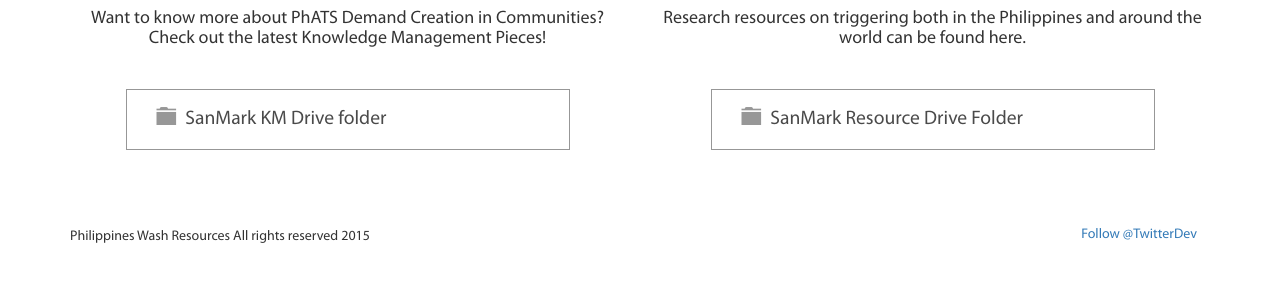
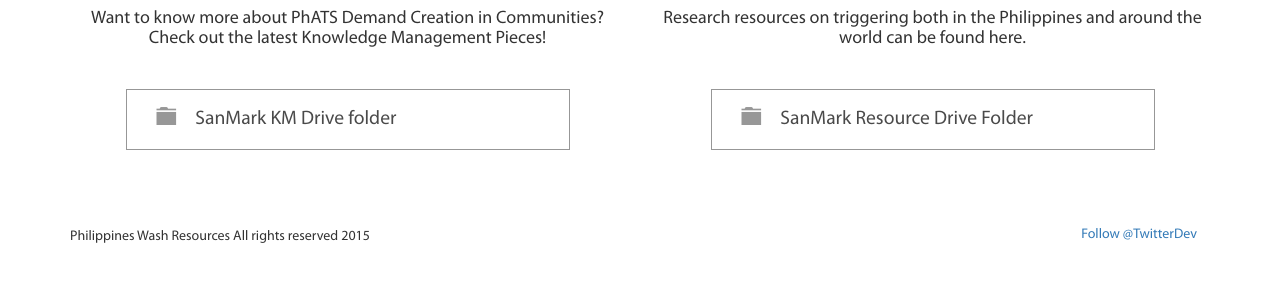
Before and after one commit to phwashresources/phwashresources.github.io, a Jekyll site: the page built from _pillars/sanitation-management.md, in a window 1280 px wide and 900 px high, scrolled down 823 px. Shown: the part 554-836 px from the top of the window. Built offline with Jekyll 4.4.1, drawn with Linux system fonts in a browser that asks for light colours; comment, search, counter and statistics services are not loaded.

Commit message:
update project items alignment and colors

```diff
--- a/_sass/phats.sass
+++ b/_sass/phats.sass
@@ -130,4 +130,4 @@
             color: #979797
           .project-title
             color: #4A4A4A
-            margin-left: 5px
+            margin-left: 15px
--- a/_sass/resources.sass
+++ b/_sass/resources.sass
@@ -30,12 +30,32 @@
           border: 1px solid #979797
           margin: 20px auto 0px auto
           padding: 15px 15px 15px 30px
-          color: #9B9B9B
           .panel-title
             font-size: 1.4em
+            color: #4A4A4A
             .glyph-left
-              margin-right: 5px
-
-
-        .panel-collapse
-          margin: 20px auto 0px auto
+              margin-right: 15px
+              color: #9B9B9B
+    .panel-collapse
+      margin: 20px auto 0px auto
+      ul
+        list-style: none
+        padding: 0
+        li
+          max-width: 90%
+          margin: 0 auto
+          padding: 10px 50px
+          &:nth-child(odd)
+            border-bottom: 1px solid #9B9B9B
+          &:nth-child(even)
+            border-bottom: 1px solid #9B9B9B
+          &:last-child
+            border: none
+          a
+            text-decoration: none
+            color: #4A4A4A
+            font-size: 1.3em
+            &:hover
+              color: #00AEEF
+            &:active
+              color: #00AEEF
```
Also changed, not shown: _includes/resources/project.html (+10 -13 lines).
